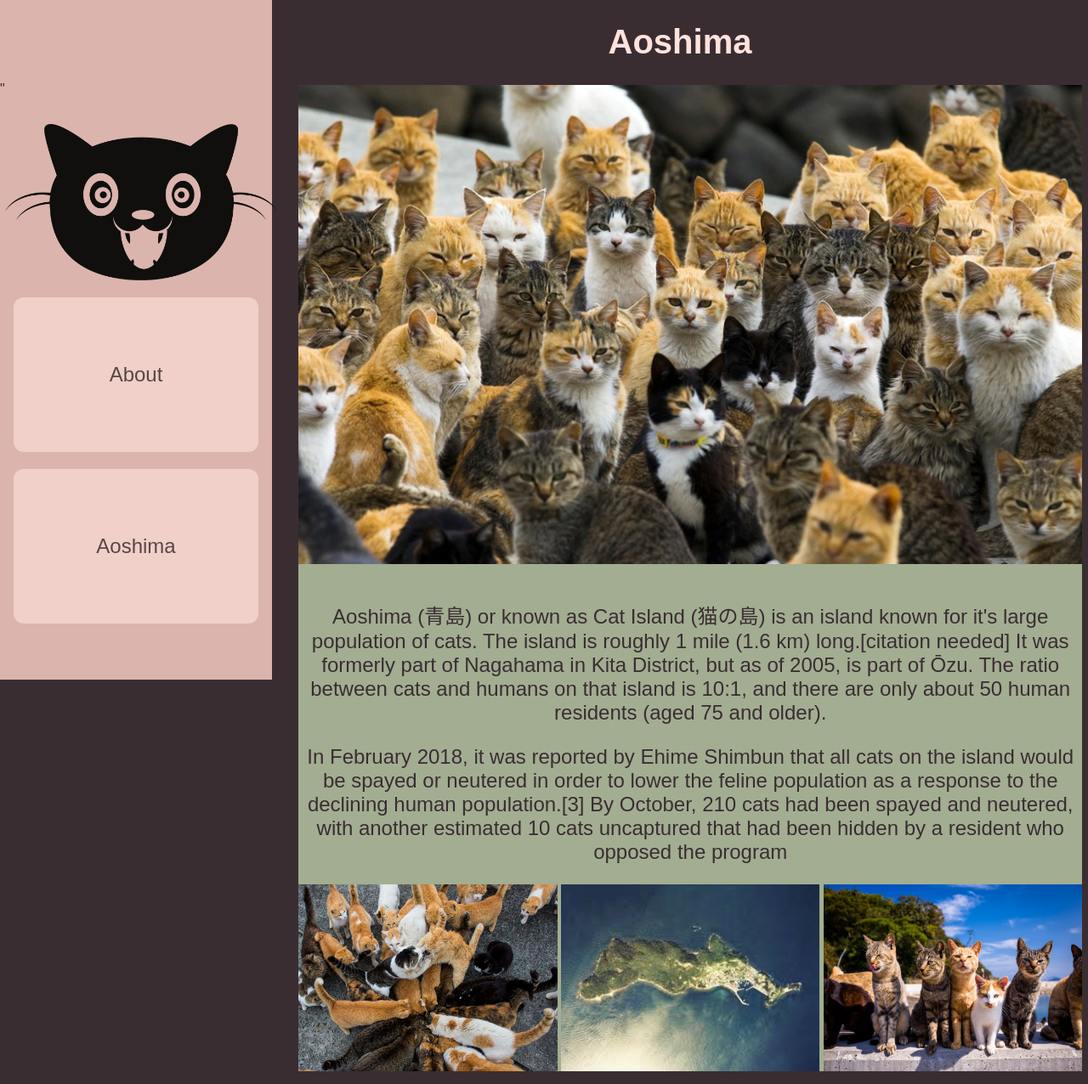
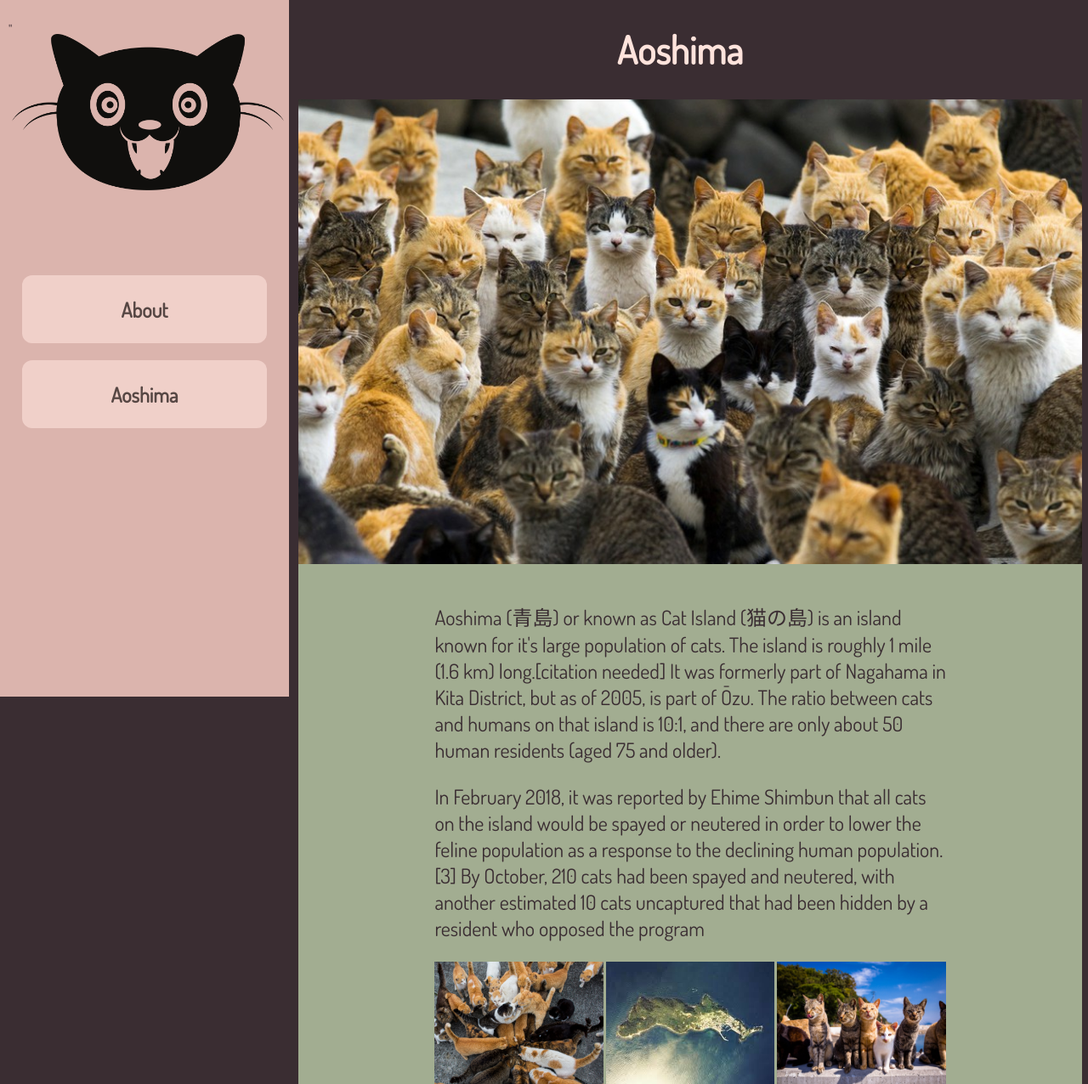
Before and after one commit to jb6400/FeralCats, a plain HTML site: page page03.html in a window 1280 px wide. Shown: the whole page at 85% size. Drawn offline with Linux system fonts and the light colour scheme.

Commit message:
did some changes based on first critique + flexbox css menu

```diff
--- a/page03.html
+++ b/page03.html
@@ -3,21 +3,22 @@
   <head>
     <title></title>
     <link rel="stylesheet" href="style.css">
+    <link href="https://fonts.googleapis.com/css?family=Dosis&display=swap" rel="stylesheet">
   </head>
   <body>
 
     <div class="header">
       <h1>Aoshima<h1>
     </div>
-
+<!-- navigtion bar using buttons and some JavaScript for the logo to change color-->
     <div class="sideNav">
       <nav>
         <a class="logo" href=index.html >"<img class="logo" src="Internet_Defense_League_logo_-_cat_face.png" onmouseover="this.src='mouseOverLogo.png';" onmouseout="this.src='Internet_Defense_League_logo_-_cat_face.png';";/> </a>
         <a href=page02.html><button>
-        <p class=link> About </p>
+       About
       </button></a>
         <a href=page03.html><button>
-        <p class=link> Aoshima </p>
+         Aoshima
       </button></a>
       </nav>
     </div>
@@ -31,6 +32,7 @@
         <br/>
         <p> Aoshima (青島) or known as Cat Island (猫の島) is an island known for it's large population of cats. The island is roughly 1 mile (1.6 km) long.[citation needed] It was formerly part of Nagahama in Kita District, but as of 2005, is part of Ōzu. The ratio between cats and humans on that island is 10:1, and there are only about 50 human residents (aged 75 and older). </p>
         <p>In February 2018, it was reported by Ehime Shimbun that all cats on the island would be spayed or neutered in order to lower the feline population as a response to the declining human population.[3] By October, 210 cats had been spayed and neutered, with another estimated 10 cats uncaptured that had been hidden by a resident who opposed the program</p>
+        <!-- contains the three images-->
         <div class="thumbnailContainer">
           <img class="thumbnail" src="i-gatti-di-aoshima-mangiano1.jpg">
           <img class="thumbnail" src="download.jfif">
--- a/style.css
+++ b/style.css
@@ -2,11 +2,11 @@ html{
   padding: 0px;
   margin: 0px;
 }
-
+/* fit entire window display and font choice*/
 body{
   padding: 0px;
   margin: 0px;
-  font-family: sans-serif;
+  font-family: 'Dosis' ;
   background-color: #3A2D32;
 }
 .header{
@@ -18,6 +18,8 @@ body{
   z-index: 0;
   color: #FFE3DC;
 }
+
+/*Uses flexbox as well as fixed*/
 .sideNav{
   position: fixed;
   height: 100%;
@@ -26,8 +28,9 @@ body{
   z-index: 1;
   text-align: center;
   display: flex;
-  align-items: center;
+  align-content: space-between;
   justify-content: center;
+  padding: 10px
 }
 
 .mainContainer{
@@ -40,28 +43,29 @@ body{
   color: #FFE3DC;
 }
 
+/*added padding for text to look better*/
 .contentContainer{
-  : solid;
   position: absolute;
+  padding-left: 20vmin;
+  padding-right: 20vmin;
+  box-sizing:border-box;
+  text-align: left;
   right: 0px;
-  width: 100%;
   background-color: #A2AD91;
   color:#3A2D32;
 }
 
+/*flexbox used + even spacing betwene images*/
 .thumbnailContainer{
   display: flex;
   justify-content: space-between;
+  flex-wrap:wrap;
 }
 
 .thumbnail{
   width: 33%
 }
 
-.link{
-  line-height: 550%;
-  text-align: center;
-}
 
 .sectionHeader{
   font-size: 32pt;
@@ -78,15 +82,17 @@ p{
   font-size: 24px;
 }
 
+/*flexbox used*/
 .logo{
   display: flex;
   width: 100%;
-  padding-top: 50px;
+  padding-top: 15px;
+  padding-bottom: 5vmin;
 }
-
+/* making buttons look nice and stylizing them*/
 button {
   background-color: #FFE3DC;
-  height: 50%;
+  height: 10vmin;
   width: 90%;
   opacity: 0.6;
   border-radius: 12px;
@@ -97,18 +103,21 @@ button {
   display: block;
   margin-bottom: 20px;
   margin-top: 20px;
+  font-weight: bold;
+  font-size: 24px;
+  font-family: 'Dosis'
 }
 
 button:hover{
   background-color: #D30C7B;
   opacity: 1;
 }
-
+/*links*/
 a{
   color: #3A2D32;
   text-decoration: none;
 }
 
 h1{
-  font-size: 40px;
+  font-size: 45px;
 }
```
Also changed, not shown: index.html (+4 -3 lines), page02.html (+4 -3 lines).
